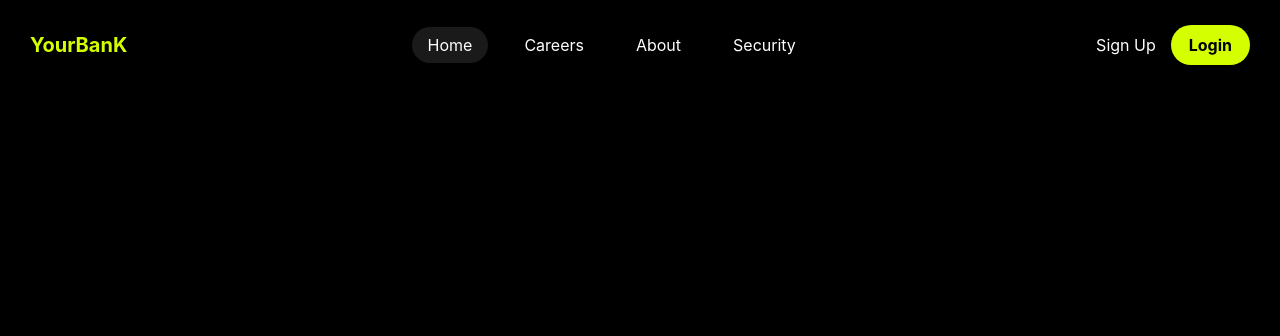
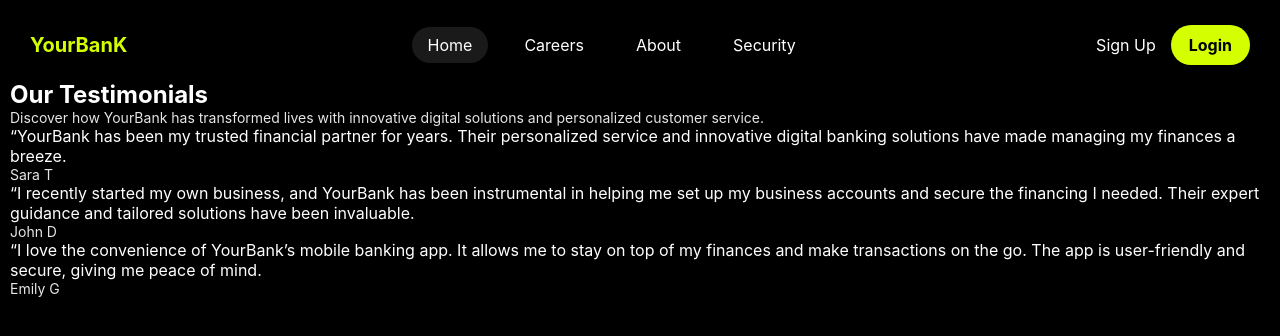
Before and after one commit to Tornik2/X, a Next.js app: page / in a window 1280 px wide. Shown: the top 336 px of the page. Built offline with nearby package versions, Linux system fonts and the light colour scheme.

Commit message:
add Testimonials component

```diff
--- /dev/null
+++ b/app/components/Testimonials/Testimonials.js
@@ -0,0 +1,44 @@
+"use client";
+import "./testimonials.css";
+
+const testimonials = [
+  {
+    text: "YourBank has been my trusted financial partner for years. Their personalized service and innovative digital banking solutions have made managing my finances a breeze.",
+    name: "Sara T",
+  },
+  {
+    text: "I recently started my own business, and YourBank has been instrumental in helping me set up my business accounts and secure the financing I needed. Their expert guidance and tailored solutions have been invaluable.",
+    name: "John D",
+  },
+  {
+    text: "I love the convenience of YourBank’s mobile banking app. It allows me to stay on top of my finances and make transactions on the go. The app is user-friendly and secure, giving me peace of mind.",
+    name: "Emily G",
+  },
+];
+
+export default function Testimonials() {
+  return (
+    <section className="testimonials-section">
+      <div className="testimonials-header">
+        <h2>
+          Our <span>Testimonials</span>
+        </h2>
+        <p>
+          Discover how YourBank has transformed lives with innovative digital solutions and personalized customer service.
+        </p>
+      </div>
+
+      <div className="testimonials-container">
+        {testimonials.map((testimonial, index) => (
+          <div key={index} className="testimonial">
+            <blockquote>
+              <span className="quote-mark">“</span>
+              {testimonial.text}
+            </blockquote>
+            <p className="testimonial-name">{testimonial.name}</p>
+          </div>
+        ))}
+      </div>
+    </section>
+  );
+}
--- a/app/layout.js
+++ b/app/layout.js
@@ -1,7 +1,7 @@
 import { Geist, Geist_Mono } from "next/font/google";
 import "./globals.css";
 import Navbar from "./components/Navbar/Navbar";
-
+import Testimonials from "./components/Testimonials/Testimonials";
 const geistSans = Geist({
   variable: "--font-geist-sans",
   subsets: ["latin"],
@@ -25,6 +25,7 @@ export default function RootLayout({ children }) {
       <Navbar/>
       </header>
         {children}
+        <Testimonials/>
       </body>
     </html>
   );
```
Also changed, not shown: app/components/Testimonials/Testimonials.css (added).
